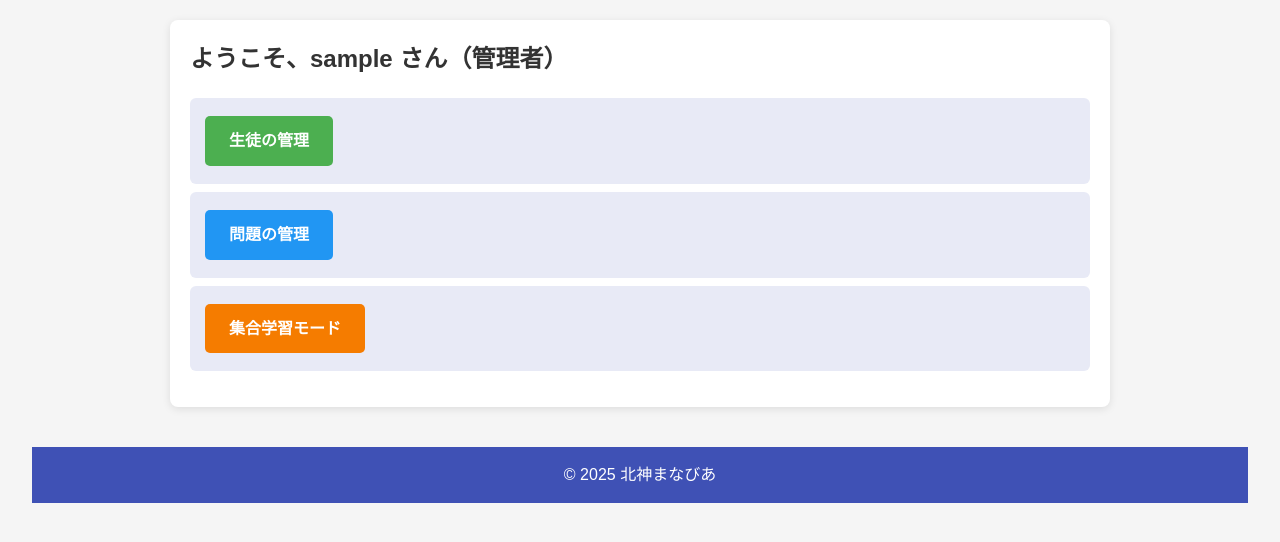
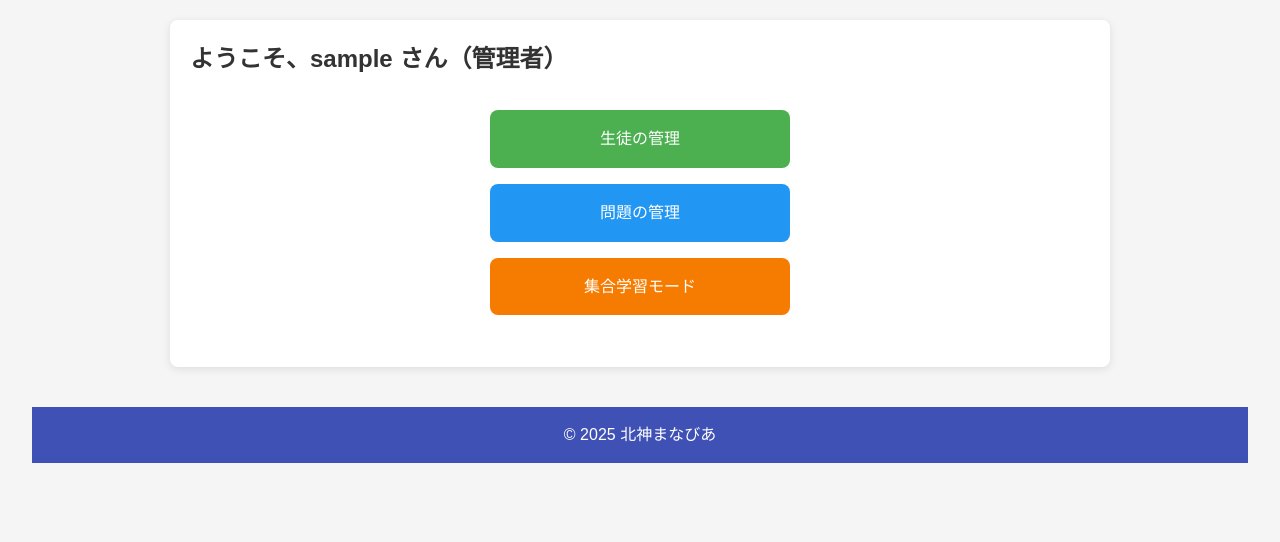
Before and after one commit to plainpine/mquest, a Flask app: page /dashboard/admin in a window 1280 px wide. Shown: the part 92-634 px from the top of the page. Run offline with Flask 3, Linux system fonts and the light colour scheme; the visitor is signed in with stand-in values (Sample User, id 1).

Commit message:
管理者画面修正

```diff
--- a/app.py
+++ b/app.py
@@ -804,7 +804,8 @@ def quest_run_group(quest_id):
                 "answers": answer if q.type == "numeric" else None
             })
 
-    return render_template("group_learning.html", quest_id=quest_id, quest=quest, title=quest.title, level=quest.level, questions=questions)
+    jp_title = SUBJECT_KEY_TO_JP.get(quest.title, quest.title)
+    return render_template("group_learning.html", quest_id=quest_id, quest=quest, title=jp_title, level=quest.level, questions=questions)
 
 @app.route("/parent/students")
 @login_required
--- a/templates/dashboard_admin.html
+++ b/templates/dashboard_admin.html
@@ -5,15 +5,9 @@
 {% block content %}
 <h2>ようこそ、{{ session['nickname'] }} さん（管理者）</h2>
 
-<ul style="list-style-type: none; padding: 0;">
-  <li>
-    <a href="{{ url_for('manage_students') }}" class="nav-btn" style="display: inline-block; padding: 0.75rem 1.5rem; margin: 0.5rem 0; background-color: #4CAF50; color: white; text-decoration: none; border-radius: 5px;">生徒の管理</a>
-  </li>
-  <li>
-    <a href="{{ url_for('manage_quests') }}" class="nav-btn" style="display: inline-block; padding: 0.75rem 1.5rem; margin: 0.5rem 0; background-color: #2196F3; color: white; text-decoration: none; border-radius: 5px;">問題の管理</a>
-  </li>
-  <li>
-    <a href="{{ url_for('select_title_admin') }}" class="nav-btn" style="display: inline-block; padding: 0.75rem 1.5rem; margin: 0.5rem 0; background-color: #f57c00; color: white; text-decoration: none; border-radius: 5px;">集合学習モード</a>
-  </li>
-</ul>
+<div class="dashboard-buttons" style="display: flex; flex-direction: column; gap: 1rem; max-width: 300px; margin: 2rem auto;">
+    <a href="{{ url_for('manage_students') }}" class="button" style="padding: 1rem; background-color: #4CAF50; color: white; text-align: center; text-decoration: none; border-radius: 8px;">生徒の管理</a>
+    <a href="{{ url_for('manage_quests') }}" class="button" style="padding: 1rem; background-color: #2196F3; color: white; text-align: center; text-decoration: none; border-radius: 8px;">問題の管理</a>
+    <a href="{{ url_for('select_title_admin') }}" class="button" style="padding: 1rem; background-color: #f57c00; color: white; text-align: center; text-decoration: none; border-radius: 8px;">集合学習モード</a>
+</div>
 {% endblock %}
```
Also changed, not shown: templates/group_learning.html (+25 -4 lines).
